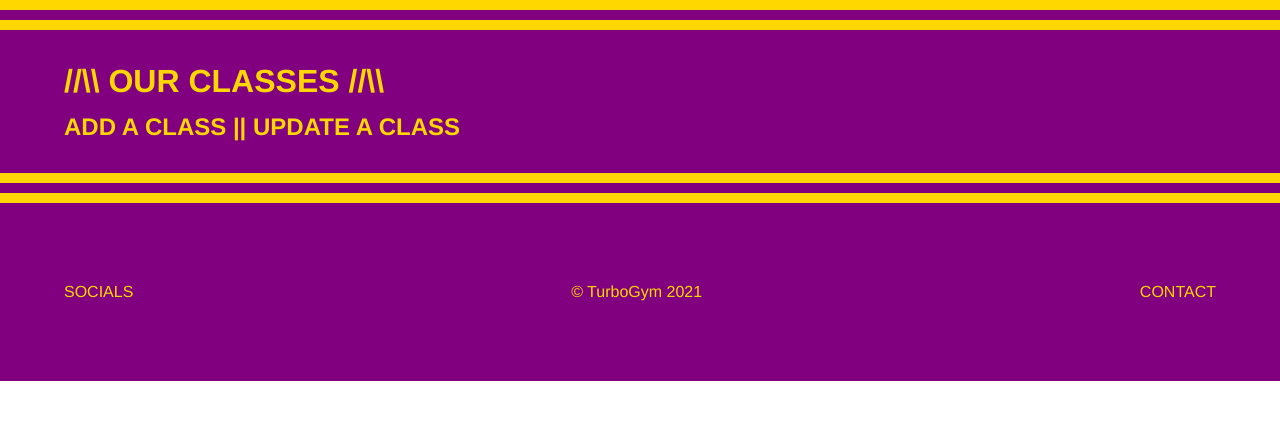
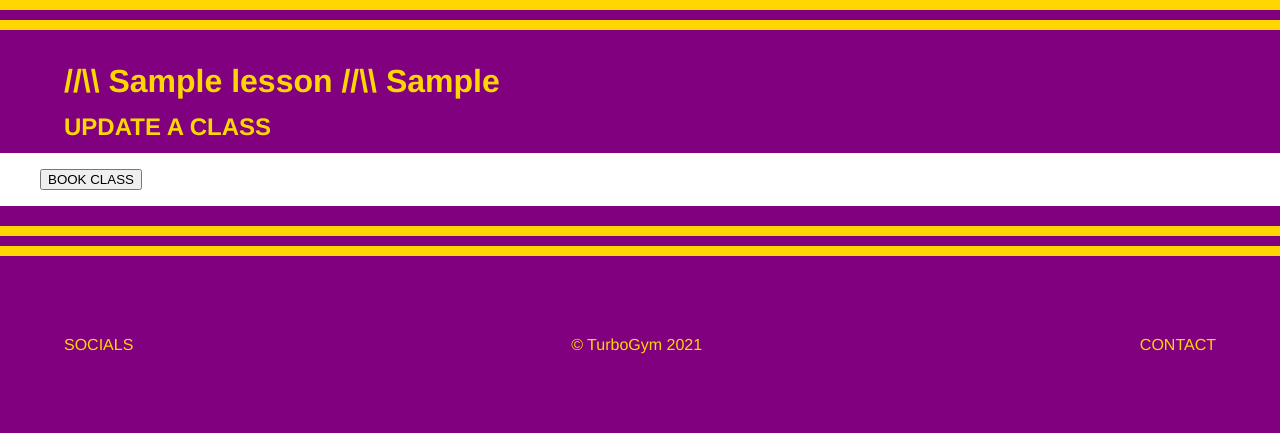
Before and after one commit to MistaRae/TurboGym, a Flask app: page /classes/1 in a window 1280 px wide. Shown: the part 28-461 px from the top of the page. Run offline with Flask 2, Linux system fonts and the light colour scheme; a database or web service that is not in the repository returns one stand-in record (values such as "Sample title"); some libraries are stand-ins or nearby versions.

Commit message:
reworking update class feature

```diff
--- a/turbo_gym/controllers/booking_controller.py
+++ b/turbo_gym/controllers/booking_controller.py
@@ -12,6 +12,10 @@
     bookings = booking_repository.select_all()
     return render_template("bookings/index.html", bookings = bookings)
 # NEW
+@bookings_blueprint.route('/booking/<lesson>/<member>')
+def new_booking(lesson, member):
+    pass
+
 # CREATE
 # EDIT
 # UPDATE
--- a/turbo_gym/controllers/lesson_controller.py
+++ b/turbo_gym/controllers/lesson_controller.py
@@ -17,7 +17,7 @@
 @lessons_blueprint.route('/classes/<id>')
 def select_lesson(id):
     lesson = lesson_repository.select(id)
-    return render_template("lessons/index.html", lesson = lesson)
+    return render_template("lessons/lesson_info.html", lesson = lesson)
 
 # NEW
 
@@ -42,7 +42,7 @@
 
 # EDIT
 #gets form
-@lessons_blueprint.route("/classes/<lesson_id>/update")
+@lessons_blueprint.route("/classes/<id>/edit")
 def edit_lesson(id):
     lesson = lesson_repository.select(id)
     return render_template('lesson/update.html', lesson = lesson)
--- a/turbo_gym/templates/lessons/index.html
+++ b/turbo_gym/templates/lessons/index.html
@@ -3,7 +3,7 @@
 {% block content %}
 
 <h1>//\\ OUR CLASSES //\\</h1>
-<h2><a href="/classes/new">ADD A CLASS</a>  ||  <a href="/classes/update">UPDATE A CLASS</a></h2>
+<h2><a href="/classes/new">ADD A CLASS</a></h2>
 
 {% for lesson in lessons %}
     <ul>
--- a/turbo_gym/templates/lessons/lesson_info.html
+++ b/turbo_gym/templates/lessons/lesson_info.html
@@ -2,13 +2,13 @@
 
 {% block content %}
 
-<h1>{{lesson.class_name}}</h1>
+<h1>//\\ {{lesson.class_name}} //\\ {{lesson.class_type}}</h1>
 
-<h2>{{lesson.class_type}}</h2>
+<h2><a href="/classes/{{lesson.id}}/update">UPDATE A CLASS</a></h2>
 
 <ul>
     <li>
-        <form action="lessons/{{lesson.id}}/"method=POST>
+        <form action="bookings/{{lesson.id}}/"method=POST>
             <input type="submit" value="BOOK CLASS">
         </form>
     </li>
--- a/turbo_gym/templates/lessons/update.html
+++ b/turbo_gym/templates/lessons/update.html
@@ -4,7 +4,7 @@
 
 <h1>//\\ EDIT CLASS //\\</h1>
 <h2>EDIT YOUR CLASS DETAILS BELOW</h2>
-<form action="/classes/{{lesson.id}}/edit" method='post'>
+<form action="/classes/{{lesson.id}}" method='post'>
     <label for="class_name">CLASS NAME</label>
     <input type="text" name="class_name", id = "class_name">
     <label for="class_type">CLASS TYPE</label>
--- a/turbo_gym/templates/members/update.html
+++ b/turbo_gym/templates/members/update.html
@@ -2,8 +2,8 @@
 
 {% block content %}
 
-<h1>THANKS FOR USING TURBO GYM</h1>
-<h2>//YOU CAN EDIT YOUR DETAILS BELOW</h2>
+<h1>//\\ UPDATE MEMBER DETAILS //\\</h1>
+<h2>{{member.first_name}} {{member.last_name}}</h2>
 <form action="/members/{{member.id}}" method='post'>
     <label for="first_name">First Name</label>
     <input type="text" name="first_name", id = "first_name">
```
